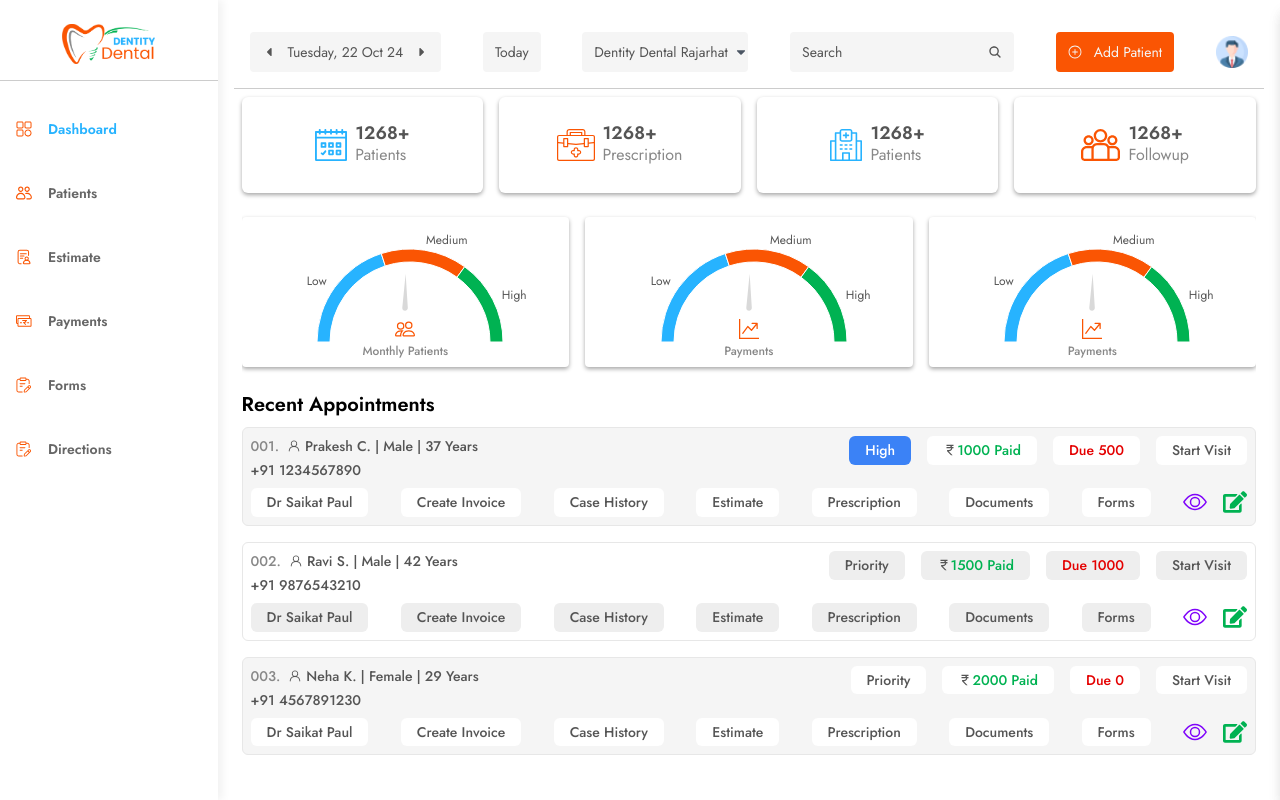
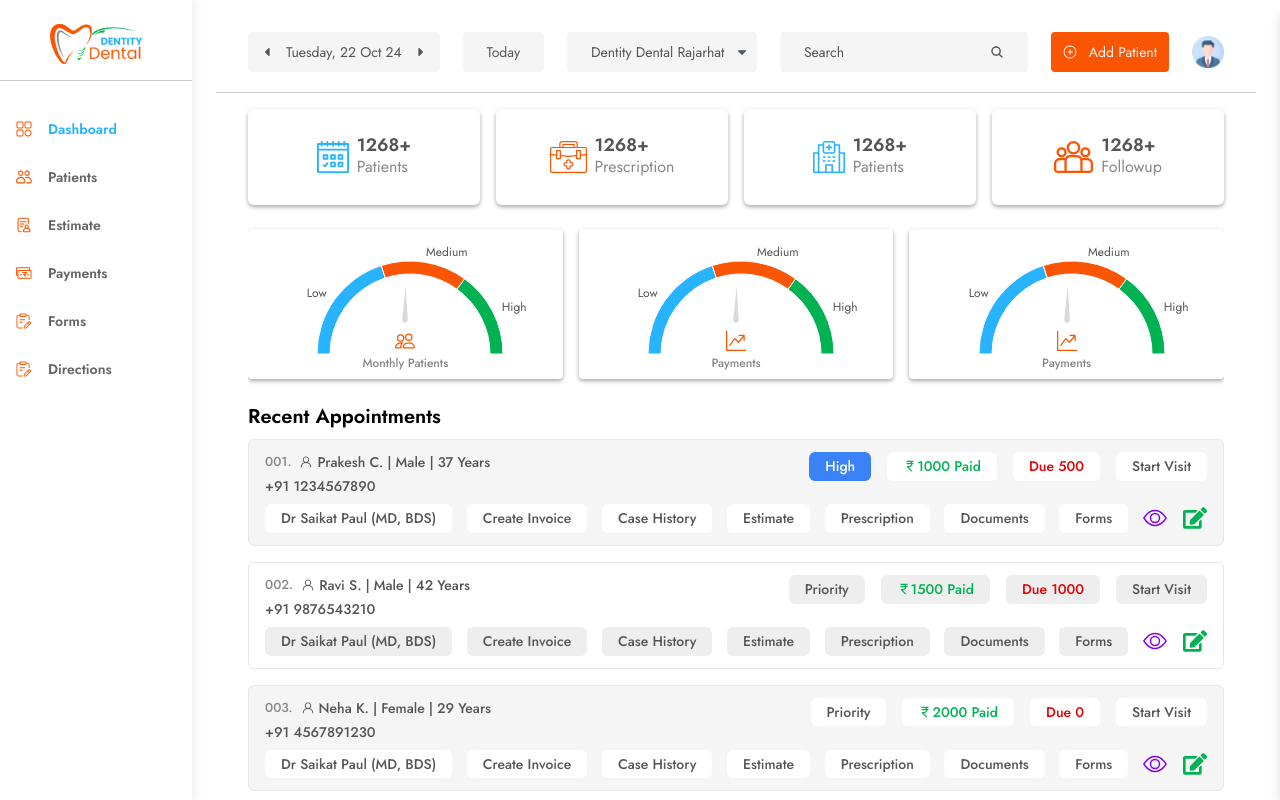
Before and after one commit to therebootai/democlinicsofwarefrontend, a React (Vite) app: page /doctor/dashboard in a window 1280 px wide. Built offline with nearby package versions, Linux system fonts and the light colour scheme.

Commit message:
modified

```diff
--- a/src/App.css
+++ b/src/App.css
@@ -1,6 +1,5 @@
 .priority-button {
-  @apply xlg:h-[1.8rem] h-[1.5rem] rounded xlg:rounded-md bg-[#EEEEEE] flex justify-center items-center px-2 xlg:px-4 xl:px-5 text-[#555555] text-[12px] xlg:text-sm  xl:text-[15px] font-medium hover:bg-custom-blue hover:text-white;
-  transition: background-color 0.2s ease-in-out, color 0.2s ease-in-out;
+  @apply xlg:h-[1.8rem] h-[1.5rem] xxl:h-[2.5rem] rounded xlg:rounded-md bg-[#EEEEEE] flex justify-center items-center px-2 xlg:px-4 xl:px-6 xxl:px-8 text-[#555555] text-[12px] xlg:text-sm  xl:text-[16px] xxl:text-xl font-medium hover:bg-blue-500 hover:text-white transition-colors duration-300 ease-in-out;
 }
 
 .priority-input {
--- a/src/component/PerformanceComponent.jsx
+++ b/src/component/PerformanceComponent.jsx
@@ -20,7 +20,7 @@ const PerformanceComponent = () => {
       <div className="grid grid-cols-4 gap-4 xl:gap-8">
         {details.map((item, index) => (
           <div
-            className="xlg:h-[6rem] h-[5rem] w-full bg-white rounded-md boxsh flex justify-center items-center "
+            className="xlg:h-[6rem] xxl:h-[8rem] h-[5rem] w-full bg-white rounded-md boxsh flex justify-center items-center "
             key={index}
           >
             <div className="flex items-center justify-center gap-2">
@@ -28,14 +28,14 @@ const PerformanceComponent = () => {
                 <img
                   src={item.icons}
                   alt=""
-                  className="xlg:h-[2rem] h-[1.5rem]"
+                  className="xlg:h-[2rem] h-[1.5rem] xxl:h-[2.5rem]"
                 />
               </div>
               <div className="flex flex-col">
-                <h1 className="text-[#555555] text-base/[20px] xlg:text-lg/[20px] font-semibold ">
+                <h1 className="text-[#555555] text-base/[20px] xlg:text-lg/[20px] xxl:text-2xl/[32px] font-semibold ">
                   {item.totalnumber}
                 </h1>
-                <h2 className="text-sm xlg:text-base text-[#888888] font-normal">
+                <h2 className="text-sm xlg:text-base text-[#888888] xxl:text-xl font-normal">
                   {item.name}
                 </h2>
               </div>
--- a/src/component/SideHeader.jsx
+++ b/src/component/SideHeader.jsx
@@ -60,7 +60,7 @@ const AdminSideHeader = () => {
           className="xl:h-[3rem] h-[2.5rem] "
         />
       </div>
-      <div className="flex flex-col xlg:gap-8 gap-4 mt-2 p-1 xlg:p-2 xl:pl-4 ">
+      <div className="flex flex-col xlg:gap-4 gap-4 mt-2 p-1 xlg:p-2 xl:pl-4 ">
         {sideheader.map((item, index) => (
           <div
             key={index}
@@ -87,7 +87,7 @@ const AdminSideHeader = () => {
               {item.link ? (
                 <Link
                   to={item.link}
-                  className={` xl:text-base xlg:text-sm text-xs font-semibold cursor-pointer hover:text-custom-blue ml-2 ${
+                  className={` xl:text-base xxl:text-xl xlg:text-sm text-xs font-semibold cursor-pointer hover:text-custom-blue ml-2 ${
                     location.pathname === item.link
                       ? "text-[#27B3FF]"
                       : " text-[#666666]"
@@ -97,7 +97,7 @@ const AdminSideHeader = () => {
                 </Link>
               ) : (
                 <span
-                  className={` xl:text-base xlg:text-sm text-xs  font-semibold cursor-pointer hover:text-custom-blue ml-2 ${
+                  className={` xl:text-base xxl:text-xl xlg:text-sm text-xs  font-semibold cursor-pointer hover:text-custom-blue ml-2 ${
                     location.pathname === item.link
                       ? "text-[#27B3FF]"
                       : "text-[#666666]"
--- a/src/component/Topheader.jsx
+++ b/src/component/Topheader.jsx
@@ -53,7 +53,7 @@ const Topheader = ({
   }, [setIsModalShow]);
 
   return (
-    <header className="flex justify-between pb-5 p-2 xlg:p-4 border-b border-black/20">
+    <header className="flex justify-between pb-4 xlg:pb-5 p-2 px-4 xlg:p-4 xlg:px-8 border-b border-black/20">
       <div className="flex items-center bg-[#F5F5F5] gap-1 xlg:gap-3 rounded px-1 xlg:px-3 h-[2.5rem]">
         <button
           onClick={handlePreviousDay}
@@ -71,21 +71,21 @@ const Topheader = ({
           <FaCaretRight />
         </button>
       </div>
-      <div className="flex items-center bg-[#F5F5F5] gap-3 rounded px-2 xlg:px-3 h-[2.5rem]">
+      <div className="flex items-center bg-[#F5F5F5] gap-3 rounded px-2 xlg:px-6 h-[2.5rem]">
         <h3 className="text-xs xl:text-base xlg:text-sm text-custom-gray">
           Today
         </h3>
       </div>
-      <div className="flex items-center bg-[#F5F5F5] gap-3 rounded px-2 xlg:px-3 h-[2.5rem] relative xl:text-base text-xs xlg:text-sm text-custom-gray">
+      <div className="flex items-center bg-[#F5F5F5] gap-3 rounded px-2 xlg:px-6 h-[2.5rem] relative xl:text-base text-xs xlg:text-sm text-custom-gray">
         <select className="block w-full appearance-none cursor-pointer truncate pe-2  bg-[#F5F5F5] focus:outline-none">
           <option value="Dentity Dental Rajar">Dentity Dental Rajarhat</option>
           <option value="Another Option 1">Another Option 1</option>
           <option value="Another Option 2">Another Option 2</option>
         </select>
 
-        <FaCaretDown className="absolute right-0 top-1/2 transform -translate-y-1/2 pointer-events-none text-gray-600" />
+        <FaCaretDown className="absolute right-2 top-1/2 transform -translate-y-1/2 pointer-events-none text-gray-600" />
       </div>
-      <div className="flex items-center bg-[#F5F5F5] gap-3 rounded px-3 h-[2.5rem]">
+      <div className="flex items-center bg-[#F5F5F5] gap-3 rounded px-6 h-[2.5rem]">
         <input
           type="text"
           placeholder="Search"
--- a/src/pages/AddPaymentCharges.jsx
+++ b/src/pages/AddPaymentCharges.jsx
@@ -54,7 +54,7 @@ const AddPaymentCharges = () => {
       <div>
         <Topheader />
       </div>
-      <div className="flex flex-col gap-8 mt-8 ">
+      <div className="flex flex-col gap-8 mt-8 xlg:px-8 px-4 ">
         <div className="flex flex-row gap-8">
           <div className="w-full flex flex-col gap-4">
             <div className="grid grid-cols-2 gap-4 w-[80%]">
@@ -94,14 +94,17 @@ const AddPaymentCharges = () => {
           {/* <div className="h-[3.5rem] items-center flex px-4 w-full text-custom-gray text-3xl font-medium border-b border-[#00000033]">
             Charges List
           </div> */}
-          <div className="flex flex-row border-b pb-4 border-[#0000001A]">
+          <div className="flex flex-row border-b pb-4 text-sm xxl:text-xl border-[#0000001A]">
             <div className="w-[40%]">Name Of Iteam</div>
             <div className="w-[40%]">Charges</div>
             <div className="w-[20%]">Action</div>
           </div>
           <div className="flex flex-col">
             {chargeList.map((item, index) => (
-              <div key={index} className="flex flex-row  gap-4">
+              <div
+                key={index}
+                className="flex flex-row  text-xm xxl:text-lg gap-4"
+              >
                 {editingIndex === index ? (
                   <>
                     <div className="w-[40%]">
--- a/src/pages/Payments.jsx
+++ b/src/pages/Payments.jsx
@@ -56,14 +56,14 @@ const Payments = () => {
           </Link>
         </Topheader>
       </div>
-      <div className="xl:p-8 p-4 flex flex-col gap-8">
-        <div className="p-2 bg-white rounded-lg flex flex-col gap-4">
+      <div className="xl:p-8 p-4 xlg:px-8 px-4 flex flex-col gap-8">
+        <div className=" bg-white rounded-lg flex flex-col gap-4">
           <h1 className="xlg:text-2xl text-xl font-semibold">Payments</h1>
           <div className="w-full flex flex-col gap-6">
             {paymentsData.map((item, index) => (
               <section
                 key={index}
-                className={`xlg:p-4 p-3 rounded-md border border-[#E7E7E7]  ${
+                className={`xlg:p-4 xxl:p-6 p-3 rounded-md border border-[#E7E7E7]  ${
                   index % 2 == 0 ? "bg-[#F5F5F5]" : " bg-transparent "
                 }`}
               >
@@ -71,16 +71,16 @@ const Payments = () => {
                   <div className="flex flex-row items-center justify-between">
                     <div className="flex flex-col gap-1">
                       <div className="flex flex-row items-center gap-2">
-                        <span className="xlg:text-lg text-sm text-[#888888] font-medium ">
+                        <span className="xlg:text-lg text-sm xxl:text-xl text-[#888888] font-medium ">
                           {item.pid}.
                         </span>
-                        <div className="flex flex-row items-center gap-1 text-[13px] xlg:text-base font-medium text-[#555555]">
+                        <div className="flex flex-row items-center gap-1 text-[13px] xxl:text-xl xlg:text-base font-medium text-[#555555]">
                           <GoPerson /> <span>{item.name}</span> |
                           <span>{item.gender}</span> |
                           <span>{item.age} Years</span>
                         </div>
                       </div>
-                      <div className="xlg:text-base text-[13px] font-medium text-[#555555]">
+                      <div className="xlg:text-base text-[13px] xxl:text-xl font-medium text-[#555555]">
                         +91 {item.mobilenumber}
                       </div>
                     </div>
--- a/src/pages/doctos/Dashboard.jsx
+++ b/src/pages/doctos/Dashboard.jsx
@@ -36,7 +36,7 @@ const Dashboard = () => {
       paid: "1000",
       due: "500",
       priority: "High",
-      doctorname: "Dr Saikat Paul",
+      doctorname: "Dr Saikat Paul (MD, BDS)",
     },
     {
       pid: "002",
@@ -47,7 +47,7 @@ const Dashboard = () => {
       paid: "1500",
       due: "1000",
       priority: "",
-      doctorname: "Dr Saikat Paul",
+      doctorname: "Dr Saikat Paul (MD, BDS)",
     },
     {
       pid: "003",
@@ -58,7 +58,7 @@ const Dashboard = () => {
       paid: "2000",
       due: "0",
       priority: "",
-      doctorname: "Dr Saikat Paul",
+      doctorname: "Dr Saikat Paul (MD, BDS)",
     },
   ]);
 
@@ -85,14 +85,14 @@ const Dashboard = () => {
         >
           <button
             onClick={handleAddNewClick}
-            className="flex items-center bg-custom-orange hover:bg-custom-blue gap-3 rounded px-2 xlg:px-3  h-[2.5rem] text-xs xl:text-base xlg:text-sm text-[#F5F5F5] transition-colors duration-300 ease-in-out"
+            className="flex items-center bg-custom-orange hover:bg-blue-500 gap-3 rounded px-2 xlg:px-3  h-[2.5rem] text-xs xl:text-base xlg:text-sm text-[#F5F5F5] transition-colors duration-300 ease-in-out"
           >
             <GoPlusCircle />
             <h3>Add Patient</h3>
           </button>
         </Topheader>
       </div>
-      <div className="xl:p-4 p-2 flex flex-col gap-2">
+      <div className="xlg:px-8 px-4 py-4 flex flex-col gap-2">
         <div>
           <PerformanceComponent />
         </div>
@@ -117,14 +117,14 @@ const Dashboard = () => {
           </div>
         </div>
         <div className=" bg-white rounded-lg flex flex-col gap-2">
-          <h1 className="xlg:text-xl text-base font-semibold">
+          <h1 className="xlg:text-xl xxl:text-2xl text-base font-semibold">
             Recent Appointments
           </h1>
           <div className="flex flex-col gap-4">
             {patientsData.map((item, index) => (
               <section
                 key={index}
-                className={`xlg:p-2 p-1 rounded-md border border-[#E7E7E7]  ${
+                className={`xlg:p-3 px-3 xlg:px-4 p-1 rounded-md border border-[#E7E7E7]  ${
                   index % 2 == 0 ? "bg-[#F5F5F5]" : " bg-transparent "
                 }`}
               >
@@ -132,16 +132,16 @@ const Dashboard = () => {
                   <div className="flex flex-row items-start justify-between">
                     <div className="flex flex-col gap-1">
                       <div className="flex flex-row items-center gap-2">
-                        <span className="xlg:text-sm text-sm text-[#888888] font-medium ">
+                        <span className="xlg:text-[13px] text-sm xxl:text-xl text-[#888888] font-medium ">
                           {item.pid}.
                         </span>
-                        <div className="flex flex-row items-center gap-1 text-[13px] xlg:text-sm font-medium text-[#555555]">
+                        <div className="flex flex-row items-center gap-1 text-[13px] xxl:text-xl xlg:text-sm font-medium text-[#555555]">
                           <GoPerson /> <span>{item.name}</span> |
                           <span>{item.gender}</span> |
                           <span>{item.age} Years</span>
                         </div>
                       </div>
-                      <div className="xlg:text-sm text-[13px] font-medium text-[#555555]">
+                      <div className="xlg:text-sm text-[13px] xxl:text-xl font-medium text-[#555555]">
                         +91 {item.mobilenumber}
                       </div>
                     </div>
@@ -158,23 +158,27 @@ const Dashboard = () => {
                       >
                         {item.priority || "Priority"}
                       </button>
-                      <button
-                        className={`priority-button ${
-                          index % 2 === 0 ? "bg-[white]" : "bg-[#EEEEEE]"
+                      <div
+                        className={`priority-button hover:text-[#00B252] text-[#00B252]  ${
+                          index % 2 === 0
+                            ? "bg-[white] hover:bg-white"
+                            : "bg-[#EEEEEE] hover:bg-[#EEEEEE]"
                         }`}
                       >
                         <span>
                           <MdCurrencyRupee />
                         </span>
-                        <span className="text-[#00B252]">{item.paid} Paid</span>
-                      </button>
-                      <button
-                        className={`priority-button text-[#E40000] ${
-                          index % 2 === 0 ? "bg-[white]" : "bg-[#EEEEEE]"
+                        <span className="">{item.paid} Paid</span>
+                      </div>
+                      <div
+                        className={`priority-button hover:text-[#E40000] text-[#E40000] ${
+                          index % 2 === 0
+                            ? "bg-[white] hover:bg-white"
+                            : "bg-[#EEEEEE] hover:bg-[#eeeeee]"
                         } `}
                       >
                         Due {item.due}
-                      </button>
+                      </div>
                       <Link
                         to="/prescription/add"
                         className={`priority-button ${
--- a/src/pages/doctos/Patients.jsx
+++ b/src/pages/doctos/Patients.jsx
@@ -29,7 +29,7 @@ const Patients = () => {
       paid: "1000",
       due: "500",
       priority: "High",
-      doctorname: "Dr Saikat Paul",
+      doctorname: "Dr Saikat Paul (MD, BDS)",
     },
     {
       pid: "002",
@@ -40,7 +40,7 @@ const Patients = () => {
       paid: "1500",
       due: "1000",
       priority: "",
-      doctorname: "Dr Saikat Paul",
+      doctorname: "Dr Saikat Paul (MD, BDS)",
     },
     {
       pid: "003",
@@ -51,7 +51,7 @@ const Patients = () => {
       paid: "2000",
       due: "0",
       priority: "",
-      doctorname: "Dr Saikat Paul",
+      doctorname: "Dr Saikat Paul (MD, BDS)",
     },
   ]);
 
@@ -102,16 +102,16 @@ const Patients = () => {
                 <div className="flex flex-row items-start justify-between">
                   <div className="flex flex-col gap-1">
                     <div className="flex flex-row items-center gap-2">
-                      <span className="xlg:text-base text-sm text-[#888888] font-medium ">
+                      <span className="xlg:text-base xxl:text-xl text-sm text-[#888888] font-medium ">
                         {item.pid}.
                       </span>
-                      <div className="flex flex-row items-center gap-1 text-[13px] xlg:text-sm font-medium text-[#555555]">
+                      <div className="flex flex-row items-center gap-1 text-[13px] xlg:text-sm xxl:text-xl font-medium text-[#555555]">
                         <GoPerson /> <span>{item.name}</span> |
                         <span>{item.gender}</span> |
                         <span>{item.age} Years</span>
                       </div>
                     </div>
-                    <div className="xlg:text-sm text-[13px] font-medium text-[#555555]">
+                    <div className="xlg:text-sm text-[13px] xxl:text-xl font-medium text-[#555555]">
                       +91 {item.mobilenumber}
                     </div>
                   </div>
@@ -128,23 +128,27 @@ const Patients = () => {
                     >
                       {item.priority || "Priority"}
                     </button>
-                    <button
-                      className={`priority-button ${
-                        index % 2 === 0 ? "bg-[white]" : "bg-[#EEEEEE]"
+                    <div
+                      className={`priority-button hover:text-[#00B252] text-[#00B252]  ${
+                        index % 2 === 0
+                          ? "bg-[white] hover:bg-white"
+                          : "bg-[#EEEEEE] hover:bg-[#EEEEEE]"
                       }`}
                     >
                       <span>
                         <MdCurrencyRupee />
                       </span>
-                      <span className="text-[#00B252]">{item.paid} Paid</span>
-                    </button>
-                    <button
-                      className={`priority-button text-[#E40000] ${
-                        index % 2 === 0 ? "bg-[white]" : "bg-[#EEEEEE]"
+                      <span className="">{item.paid} Paid</span>
+                    </div>
+                    <div
+                      className={`priority-button hover:text-[#E40000] text-[#E40000] ${
+                        index % 2 === 0
+                          ? "bg-[white] hover:bg-white"
+                          : "bg-[#EEEEEE] hover:bg-[#eeeeee]"
                       } `}
                     >
                       Due {item.due}
-                    </button>
+                    </div>
                     <Link
                       to="/prescription/add"
                       className={`priority-button ${
--- a/src/pages/prescription/AddNewPrescription.jsx
+++ b/src/pages/prescription/AddNewPrescription.jsx
@@ -2,6 +2,7 @@ import React from "react";
 import TopHeaderMini from "../../component/TopHeaderMini";
 import { IoClose } from "react-icons/io5";
 import { CiCircleMinus, CiCirclePlus } from "react-icons/ci";
+import { Link } from "react-router-dom";
 
 const AddNewPrescription = () => {
   const basicPatientDetails = [
@@ -670,12 +671,13 @@ const AddNewPrescription = () => {
           </button>
         </div>
         <div className="pr-16 xlg:pr-20 flex gap-9">
-          <button
+          <Link
+            to={"/prescription/:id/details"}
             type="button"
             className="text-lg xl:text-xl font-semibold text-center text-white bg-custom-blue py-4 px-8 xl:px-10 rounded"
           >
             Preview
-          </button>
+          </Link>
           <button
             type="button"
             className="text-lg xl:text-xl font-semibold text-center text-white bg-custom-blue py-4 px-8 xl:px-10 rounded"
--- a/src/template/AdminDashboardTemplate.jsx
+++ b/src/template/AdminDashboardTemplate.jsx
@@ -26,12 +26,12 @@ const AdminDashboardTemplate = ({ children }) => {
   // }
 
   return (
-    <div className="flex flex-col w-full h-full  overflow-hidden">
+    <div className="flex flex-col w-full h-full   overflow-hidden">
       <div className="flex flex-row h-screen sm:w-full ">
-        <span className="xlg:w-[17%] w-[20%]">
+        <span className="xlg:w-[15%] w-[20%]">
           <AdminSideHeader />
         </span>
-        <div className="w-[80%] xlg:w-[83%] p-4 overflow-auto   ">
+        <div className="w-[80%] xlg:w-[85%] xlg:px-6 px-4 xl:px-8 p-4 overflow-auto    ">
           {children}
         </div>
       </div>
```
Also changed, not shown: src/pages/CreateInvoice.jsx (+15 -15 lines), src/pages/Estimate.jsx (+19 -17 lines).
